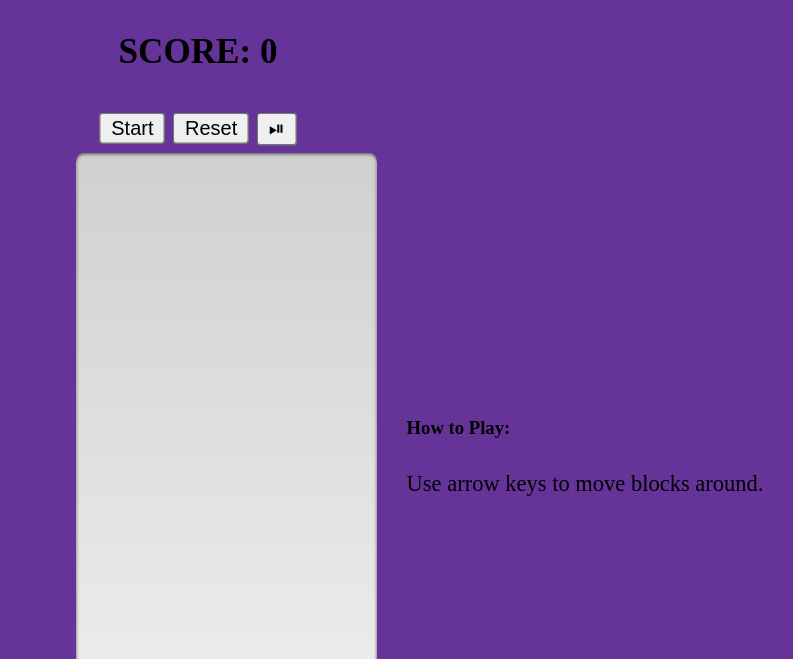
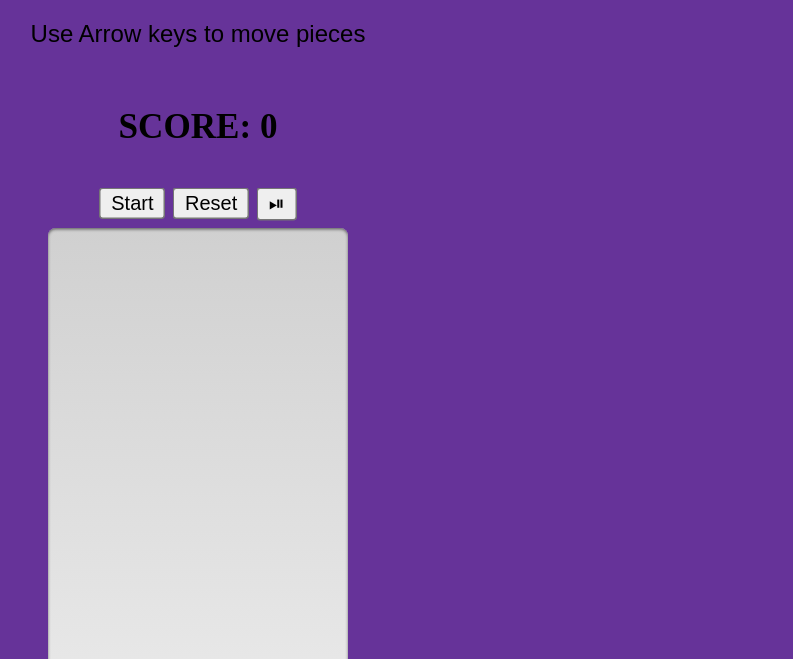
Before and after one commit to dpere316/Tetris-Game-js, a plain HTML site: page index.html in a window 1280 px wide. Shown: the part 137-796 px from the top of the page, without its empty margins (442-1235 px from the left). Drawn offline with Linux system fonts and the light colour scheme; a web font is replaced by a local one.

Commit message:
added style

```diff
--- a/index.html
+++ b/index.html
@@ -11,7 +11,9 @@
     <section class = "heading">
         <div>
             <h1>TETRIS</h1>
+
         </div>
+        <p> Use Arrow keys to move pieces </p>
         <div>
             <h3>SCORE: <span id= "score">0</span></h3>
         </div>
@@ -242,21 +244,13 @@
     <div class="filled"></div>
     </div>
 
-    <div id="instructions">
-        <h5>
-            How to Play:
-        </h5>
 
-        <p>
-            Use arrow keys to move blocks around.
-
-        </p>
-
-    </div>
 
 </section>
 
 
+
+</div>
 </body>
 <script src="piece.js"></script>
 <script src="script.js"></script>
--- a/style.css
+++ b/style.css
@@ -26,17 +26,15 @@ body{
     font-size: 20px;
 }
 
-.main{
+p{
+    font-family: Arial, Helvetica, sans-serif;
+}
+section{
+
     display: flex;
+    flex-direction: column;
     align-items: center;
     justify-content: center;
-    padding-left: 25%;
-}
-
-.main #instructions{
-
-    font-size: 15px;
-    padding: 20px;
 
 }
 
```
